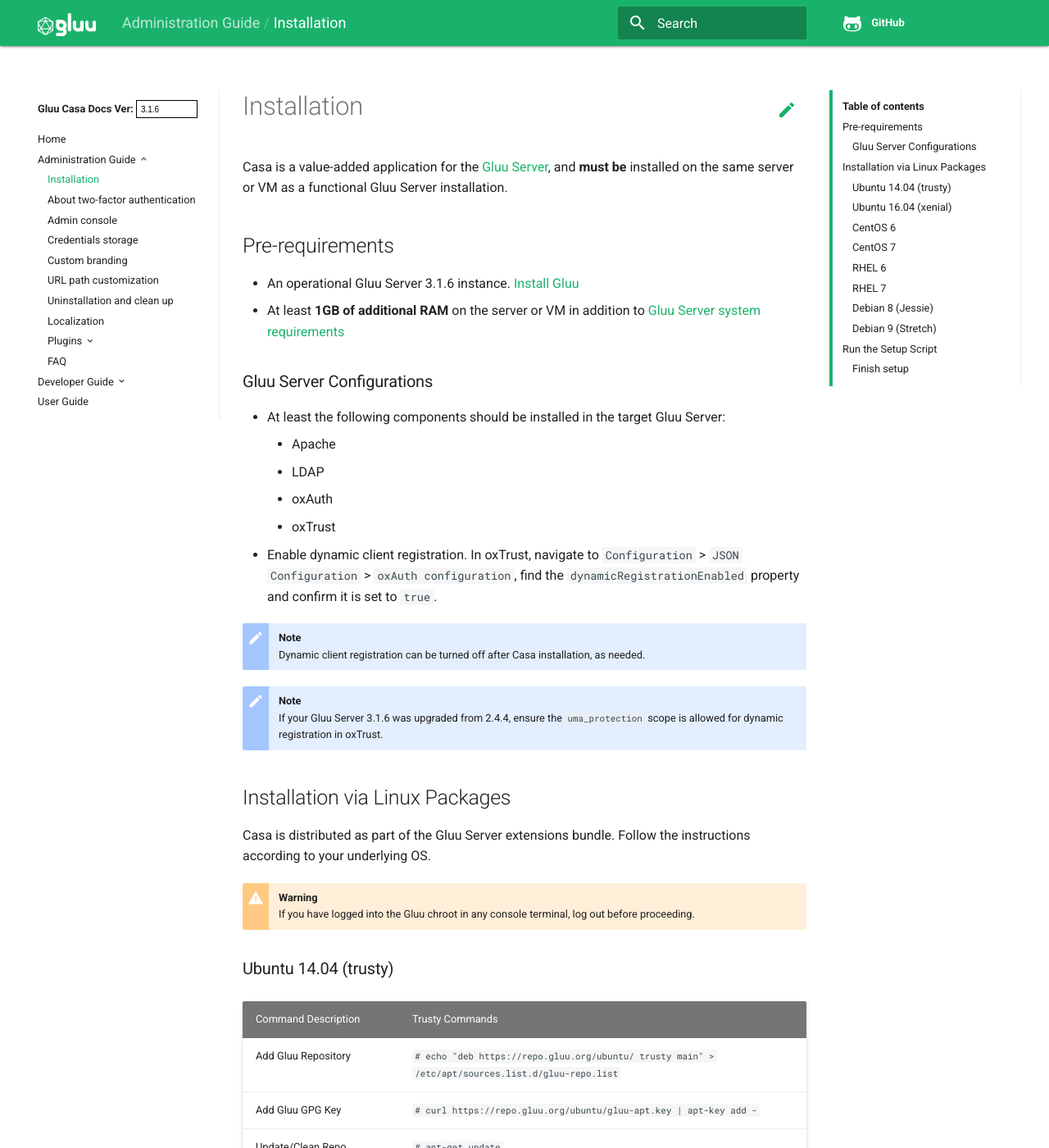
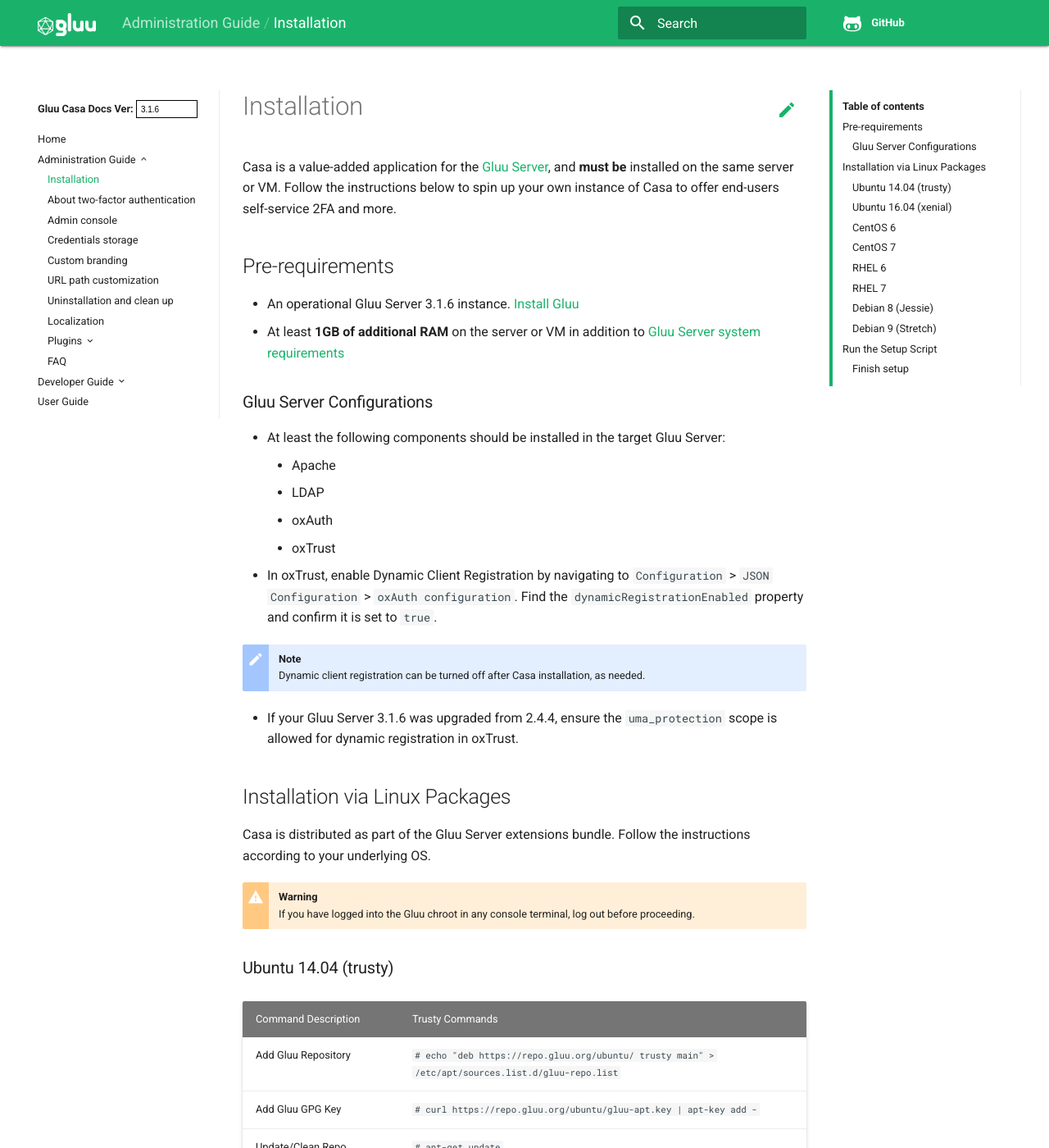
Before and after one commit to shmorri/docs-casa-prod, an MkDocs documentation site: the page built from docs/source/administration/installation.md, in a window 1280 px wide and 1400 px high. Shown: the whole window at 82% size. Built offline with MkDocs 1.6.1, drawn with Linux system fonts in a browser that asks for light colours; old or Windows-style settings are respelled for this version of MkDocs.

Commit message:
adjustments to installation intro

```diff
--- a/docs/source/administration/installation.md
+++ b/docs/source/administration/installation.md
@@ -1,5 +1,5 @@
 # Installation
-Casa is a value-added application for the [Gluu Server](https://gluu.org/docs/ce), and **must be** installed on the same server or VM  as a functional Gluu Server installation.
+Casa is a value-added application for the [Gluu Server](https://gluu.org/docs/ce), and **must be** installed on the same server or VM. Follow the instructions below to spin up your own instance of Casa to offer end-users self-service 2FA and more.
 
 ## Pre-requirements
 
@@ -10,19 +10,17 @@ Casa is a value-added application for the [Gluu Server](https://gluu.org/docs/ce
 ### Gluu Server Configurations
 
 - At least the following components should be installed in the target Gluu Server:
-
     - Apache
     - LDAP
     - oxAuth
     - oxTrust
 
-- Enable dynamic client registration. In oxTrust, navigate to `Configuration` > `JSON Configuration` > `oxAuth configuration`, find the `dynamicRegistrationEnabled` property and confirm it is set to `true`.
+- In oxTrust, enable Dynamic Client Registration by navigating to `Configuration` > `JSON Configuration` > `oxAuth configuration`. Find the `dynamicRegistrationEnabled` property and confirm it is set to `true`.
 
 !!! Note
     Dynamic client registration can be turned off after Casa installation, as needed.
 
-!!! Note
-    If your Gluu Server 3.1.6 was upgraded from 2.4.4, ensure the `uma_protection` scope is allowed for dynamic registration in oxTrust.
+- If your Gluu Server 3.1.6 was upgraded from 2.4.4, ensure the `uma_protection` scope is allowed for dynamic registration in oxTrust.
 
 ## Installation via Linux Packages
 
```
